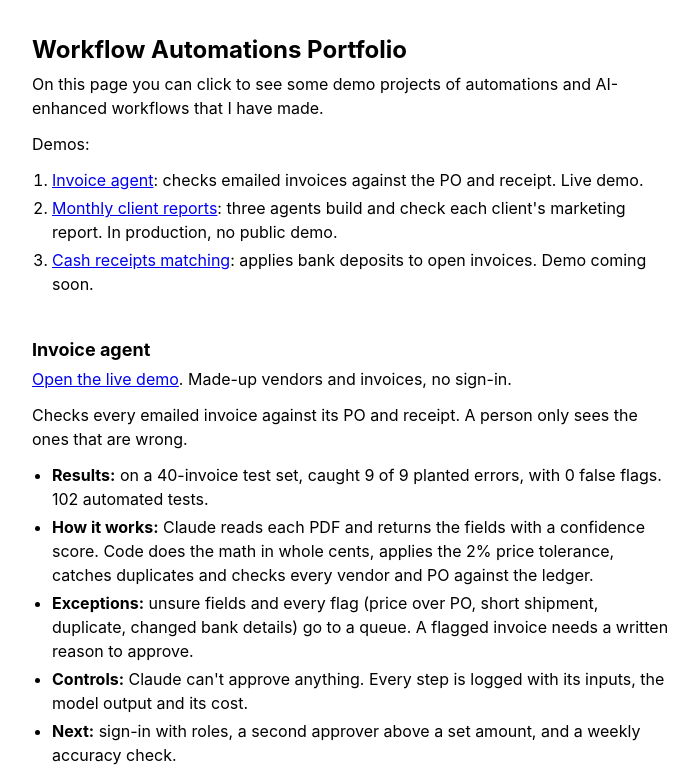
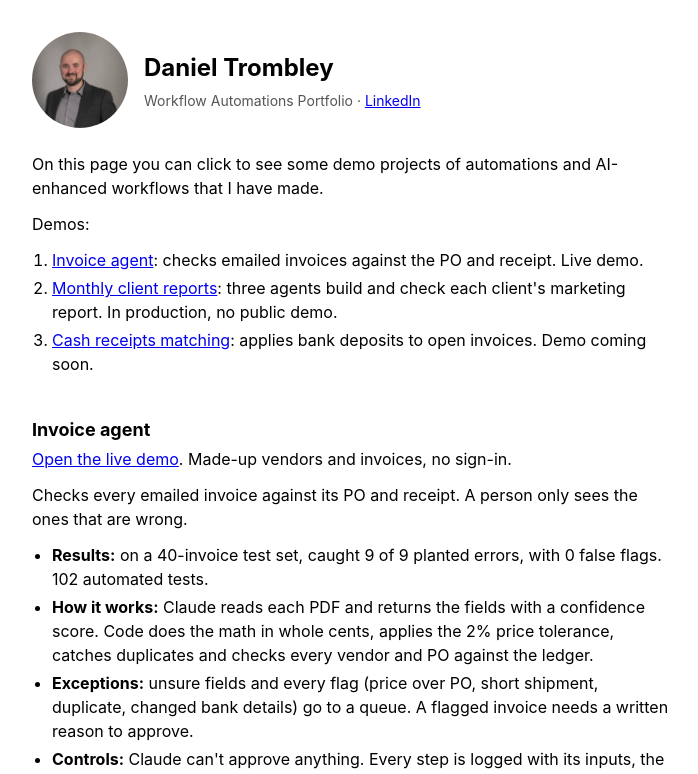
Before and after one commit to d-trombley/d-trombley.github.io, a plain HTML site: page index.html in a window 1280 px wide. Shown: the top 774 px of the page, without its empty margins (288-986 px from the left). Drawn offline with Linux system fonts and the light colour scheme.

Commit message:
Put name, photo and LinkedIn at the top of the portfolio

```diff
--- a/index.html
+++ b/index.html
@@ -3,7 +3,7 @@
 <head>
 <meta charset="utf-8">
 <meta name="viewport" content="width=device-width, initial-scale=1">
-<title>Workflow Automations</title>
+<title>Daniel Trombley · Workflow Automations</title>
 <meta name="description" content="Finance and operations workflows built by Daniel Trombley with Claude and Claude Code.">
 <meta name="color-scheme" content="light">
 <meta name="robots" content="noindex, nofollow">
@@ -35,6 +35,9 @@ p { margin: 0 0 12px; }
 ul, ol { margin: 0 0 12px; padding-left: 20px; }
 li { margin: 0 0 4px; }
 .small { color: var(--muted); font-size: 14px; }
+.intro { display: flex; align-items: center; gap: 16px; margin: 0 0 24px; }
+.intro .small { margin: 0; }
+.photo { flex: none; width: 96px; height: 96px; border-radius: 50%; object-fit: cover; }
 hr { border: 0; border-top: 1px solid var(--rule); margin: 40px 0 16px; }
 .flow { display: block; width: 100%; max-width: 440px; height: auto; margin: 16px 0 12px; color: #000000; }
 .flow rect { fill: #ffffff; stroke: #000000; stroke-width: 1; }
@@ -49,7 +52,13 @@ hr { border: 0; border-top: 1px solid var(--rule); margin: 40px 0 16px; }
 </head>
 <body>
 <div class="page">
-<h1>Workflow Automations Portfolio</h1>
+<header class="intro">
+<img class="photo" src="daniel-trombley.png" width="96" height="96" alt="Daniel Trombley">
+<div>
+<h1>Daniel Trombley</h1>
+<p class="small">Workflow Automations Portfolio · <a href="https://www.linkedin.com/in/daniel-trombley">LinkedIn</a></p>
+</div>
+</header>
 <p>On this page you can click to see some demo projects of automations and AI-enhanced workflows that I have made.</p>
 <p>Demos:</p>
 <ol>
```
Also changed, not shown: daniel-trombley.png (added).
